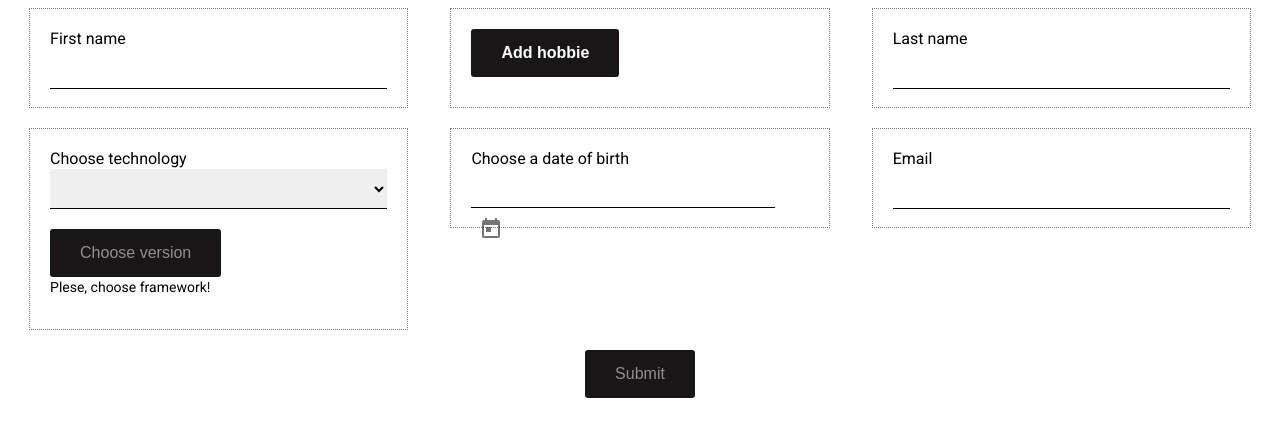
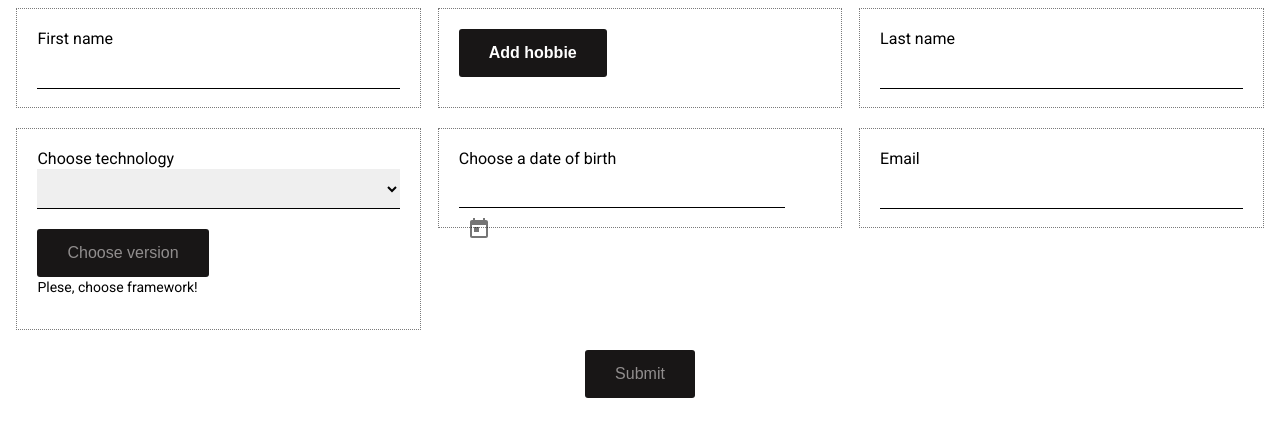
Before and after one commit to vik-art/questionnaire, an Angular app: page / in a window 1280 px wide. Shown: the top 436 px of the page. Built offline with nearby package versions, Linux system fonts and the light colour scheme.

Commit message:
styles corrections

```diff
--- a/src/app/components/form/form.component.scss
+++ b/src/app/components/form/form.component.scss
@@ -19,7 +19,7 @@ input.ng-dirty.ng-valid {
     }
     &-control {
         text-align: start;
-        width: 30%;
+        width: 32%;
         border: 1px dotted #7a7a7a;
         margin-bottom: 20px;
         padding: 20px;
```
